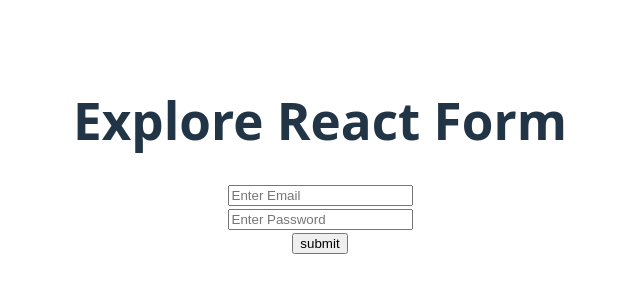
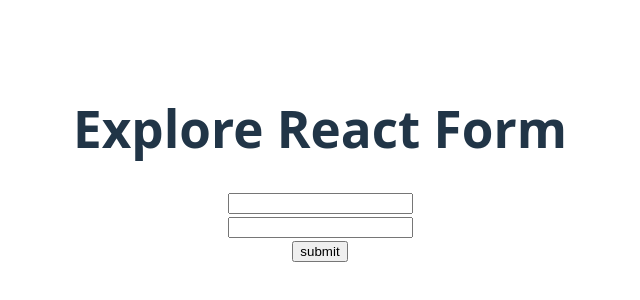
Before and after one commit to ArnavHD/working-with-data-in-react, a React (Vite) app: page / in a window 1280 px wide. Shown: the part 236-536 px from the top of the page, without its empty margins (320-960 px from the left). Built offline with nearby package versions, Linux system fonts and the light colour scheme.

Commit message:
Email value gained using useref

```diff
--- a/src/App.jsx
+++ b/src/App.jsx
@@ -1,6 +1,7 @@
 import './App.css'
 import FormAction from './Components/FormAction/FormAction'
 import SimpleForm from './Components/SimpleForm/SimpleForm'
+import UncontrolledField from './Components/UncontrolledField/UncontrolledField'
 import ControlledField from './ControlledField/ControlledField'
 
 function App() {
@@ -12,7 +13,8 @@
       <h1>Explore React Form</h1>
       {/* <SimpleForm></SimpleForm> */}
       {/* <FormAction></FormAction> */}
-      <ControlledField></ControlledField>
+      {/* <ControlledField></ControlledField> */}
+      <UncontrolledField></UncontrolledField>
 
     </>
   )
--- /dev/null
+++ b/src/Components/UncontrolledField/UncontrolledField.jsx
@@ -0,0 +1,27 @@
+import React, { useRef } from 'react';
+
+const UncontrolledField = () => {
+    const emailRef = useRef('');
+
+    const handleSubmit = (e) =>{
+        e.preventDefault();
+        // console.log(emailRef); // console.log() হবে {current: input}
+        // console.log(emailRef.current); // <input type=" "..../>
+        console.log(emailRef.current.value);
+    }
+
+
+    return (
+        <div>
+            <form onSubmit={handleSubmit}>
+                <input ref={emailRef} type="email" name='email' />
+                <br />
+                <input type="password" name='password' />
+                <br />
+                <input type="submit" value="submit" />
+            </form>
+        </div>
+    );
+};
+
+export default UncontrolledField;
```
